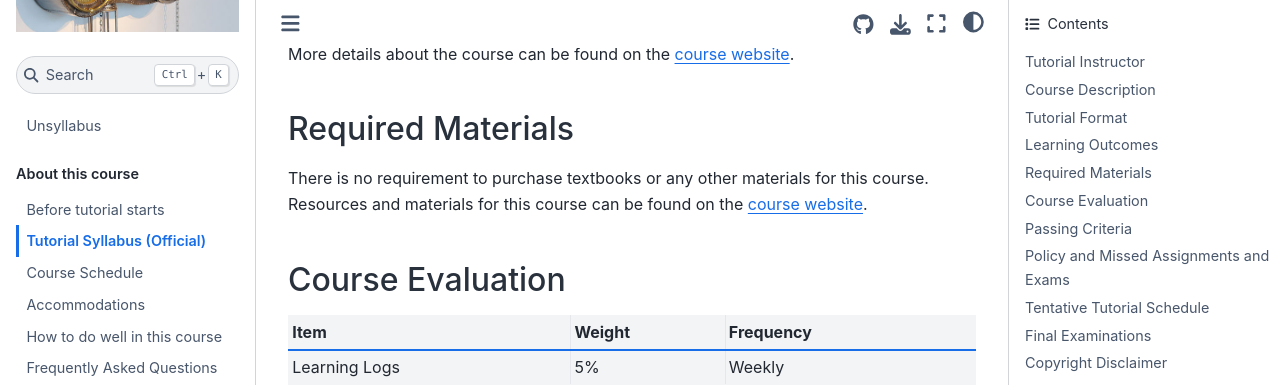
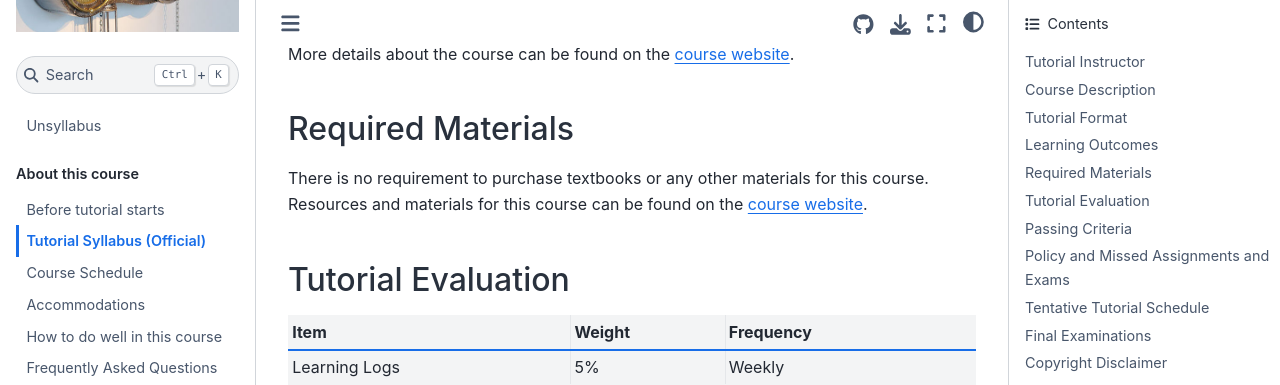
Before and after one commit to bassambarazi/book-test, a Jupyter Book: the page built from about/syllabus.md, in a window 1280 px wide and 900 px high, scrolled down 2555 px. Shown: the top 385 px of the window. Built offline with Jupyter Book 1.0.4 settings and Sphinx 7.4.7 and the Sphinx Book theme 1.1.4, drawn with Linux system fonts in a browser that asks for light colours; pages that are not in the unit, such as notebooks, are missing from menus.

Commit message:
Update syllabus.md

````diff
--- a/about/syllabus.md
+++ b/about/syllabus.md
@@ -56,7 +56,7 @@ More details about the course can be found on the {{ '[course website]({link})'.
 There is no requirement to purchase textbooks or any other materials for this course.
 Resources and materials for this course can be found on the {{ '[course website]({link})'.format(link=CANVAS_LINK.replace('CANVAS_ID',CANVAS_ID))}}.
 
-## Course Evaluation
+## Tutorial Evaluation
 
 ```{include} syllabus_bits/grading_practices_simple.md
 ```
````
